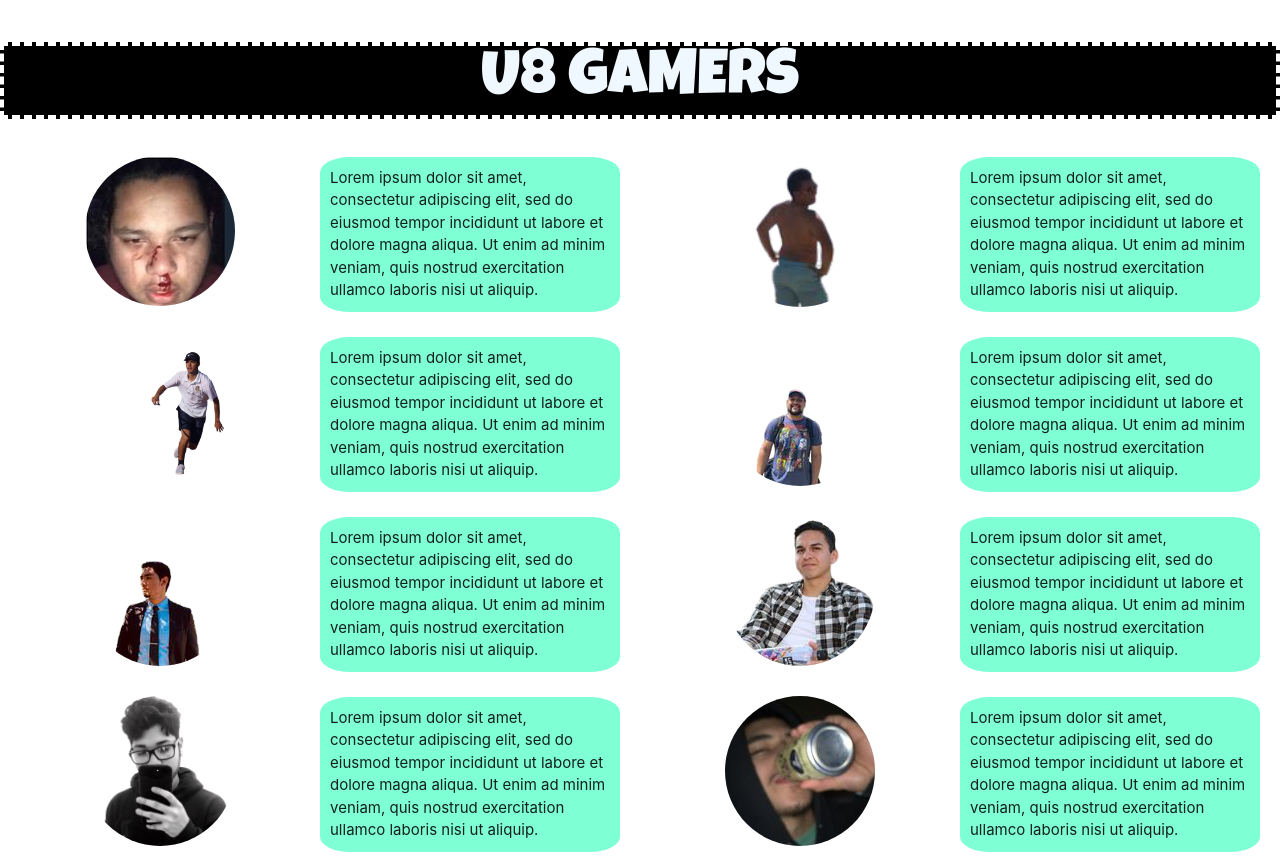
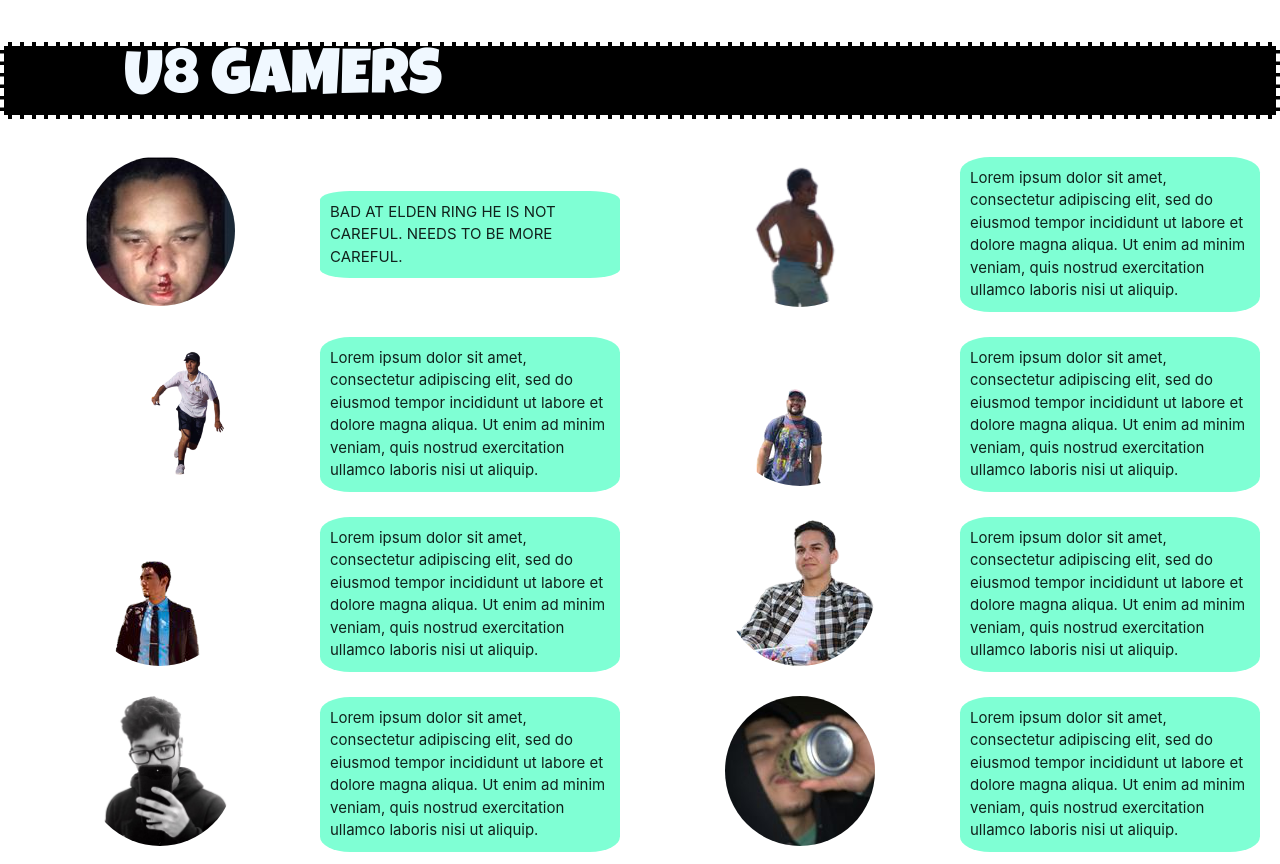
Before and after one commit to ChrisCarteno/deployPractice, a plain HTML site: page index.html in a window 1280 px wide. Drawn offline with Linux system fonts and the light colour scheme.

Commit message:
moved h1 header

```diff
--- a/index.html
+++ b/index.html
@@ -21,10 +21,10 @@
   </div>
   <div class = "gamers">
     <a href="https://www.instagram.com/noodlearms_n8/" target = "_blank";><img src="./images/NateDog.jpg" alt="nateDog"></a>
-    <p>Lorem ipsum dolor sit amet, consectetur adipiscing
-      elit, sed do eiusmod tempor incididunt ut labore et
-      dolore magna aliqua. Ut enim ad minim veniam, quis
-      nostrud exercitation ullamco laboris nisi ut aliquip.</p>
+    <p>BAD AT ELDEN RING
+      HE IS NOT CAREFUL.
+      NEEDS TO BE MORE CAREFUL.
+    </p>
     <a href = "https://www.instagram.com/u8chuy/" target = "_blank";><img src="./images/U8chuy.png" alt="Chuy"></a>
     <p>Lorem ipsum dolor sit amet, consectetur adipiscing
       elit, sed do eiusmod tempor incididunt ut labore et
--- a/your-code.css
+++ b/your-code.css
@@ -47,11 +47,13 @@ img[alt="nateDog"]{
   }
 h1{
     font-family: 'Luckiest Guy', 'VT323', monospace;
-      text-align: center;
+    text-align: left;
     font-size: xx-large;
     color: aliceblue;
     border: dashed white 4px;
     background-color: black;
+    margin-left: 20px;
+    padding-left: 8rem;
 
   }
 .gamers img{
@@ -70,5 +72,4 @@ img[alt="nateDog"]{
 #topNav{
     background-color: black;
     align-items: center;
-
 }
```
Lines whose indentation alone changed are shown as unchanged.
